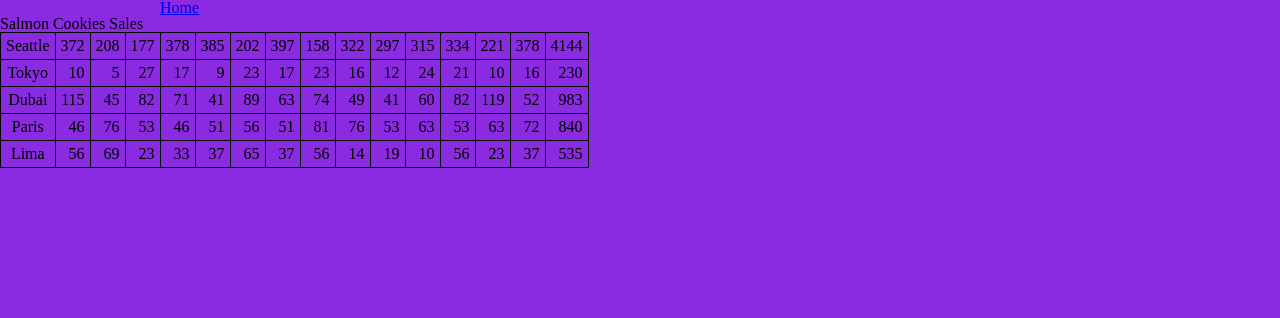
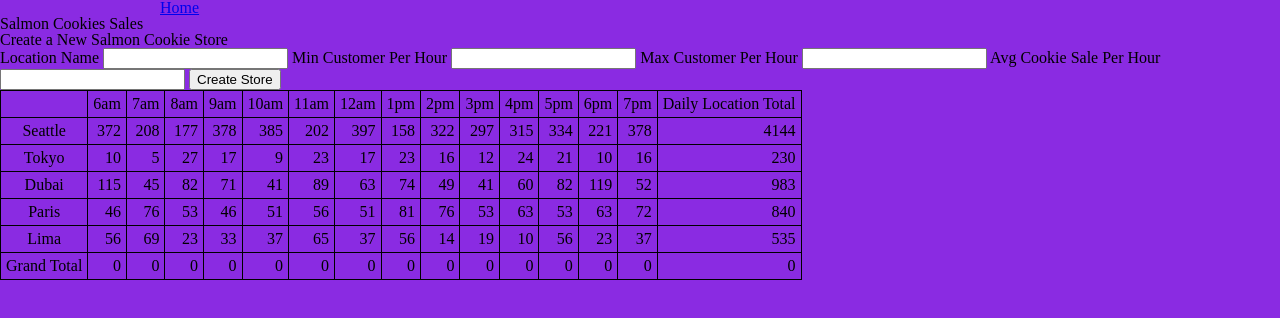
Before and after one commit to pattywagonpbj/cookie-stand, a plain HTML site: page sales.html in a window 1280 px wide. Drawn offline with Linux system fonts and the light colour scheme.

Commit message:
update lab09 with new html and js table footer

```diff
--- a/js/sales.js
+++ b/js/sales.js
@@ -20,7 +20,7 @@ function Store(name, minCustEachHour, maxCustEachHour, avgCookiesSoldPerCustomer
   this.avgCookiesSoldPerCustomer = avgCookiesSoldPerCustomer;
   this.cookiesSoldEachHour = [];
   this.dailyStoreTotal = 0;
-  this.render();
+  // this.render();
 }
 
 Store.prototype.randomCustomerPerHour = function () {
@@ -77,15 +77,36 @@ function tableHeader () {
   // tableBody.appendChild(tr);
 }
 
+function tableFooter () {
+  let tr = document.getElementById('CookiesSoldPerHour');
+
+  let td = document.createElement('td');
+  td.textContent = 'Grand Total';
+  tr.appendChild(td);
+
+  for(let i=0; i < hours.length; i++) {
+    td = document.createElement('td');
+    td.textContent = 0;
+    tr.appendChild(td);
+  }
+
+  td = document.createElement('td');
+  td.textContent = 0;
+  tr.appendChild(td);
+}
+
+
+
 let seattleLocation = new Store('Seattle', 23, 65, 6.3);
 let tokyoLocation = new Store('Tokyo', 3, 24, 1.2);
 let dubaiLocation = new Store('Dubai', 11, 38, 3.7);
 let parisLocation = new Store('Paris', 20, 38, 2.3);
 let limaLocation = new Store('Lima', 2, 16, 4.6);
 
-// seattleLocation.render();
-// tokyoLocation.render();
-// dubaiLocation.render();
-// parisLocation.render();
-// limaLocation.render();
-// tableHeader();
+seattleLocation.render();
+tokyoLocation.render();
+dubaiLocation.render();
+parisLocation.render();
+limaLocation.render();
+tableHeader();
+tableFooter();
--- a/sales.html
+++ b/sales.html
@@ -15,13 +15,33 @@
       </ul>
     </nav>
     <h1>Salmon Cookies Sales</h1>
-
+<form>
+  <fieldset>
+    <legend>Create a New Salmon Cookie Store</legend>
+    <label> Location Name
+      <input type="text" name="LocationName">
+    </label>
+    <label> Min Customer Per Hour
+      <input type="text" name="MinCustomerPerHour">
+    </label>
+    <label> Max Customer Per Hour
+      <input type="text" name="MaxCustomerPerHour">
+    </label>
+    <label> Avg Cookie Sale Per Hour
+      <input type="text" name="AvgCookieSalePerHour">
+    </label>
+    <button type="submit">Create Store</button>
+  </fieldset>
+</form>
     <table>
       <thead>
         <tr id="StoreHours">
         </tr>
       </thead>
       <tbody id="CookiesSold"></tbody>
+      <tfoot>
+        <tr id="CookiesSoldPerHour"></tr>
+      </tfoot>
     </table>
 
     <script src="js/sales.js"></script>
```
Also changed, not shown: 1 other file.
